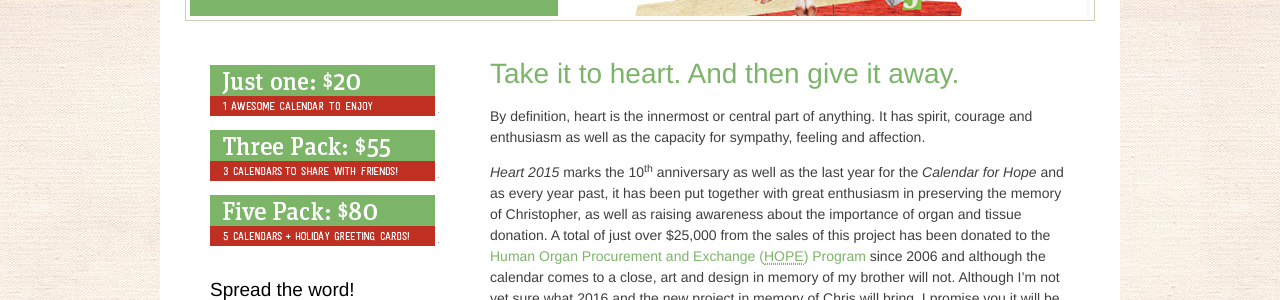
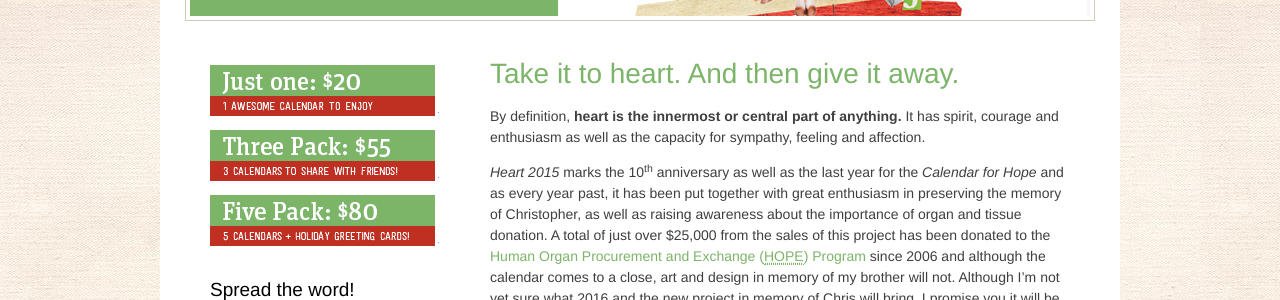
Before and after one commit to elidupuis/calendarforhope.com, a Jekyll site: the page built from index.md, in a window 1280 px wide. Shown: the part 397-697 px from the top of the page. Built offline with Jekyll 4.4.1, drawn with Linux system fonts in a browser that asks for light colours; nearby versions of some CDN libraries; grey boxes are pictures that could not be loaded.

Commit message:
update content

```diff
--- a/index.md
+++ b/index.md
@@ -6,7 +6,7 @@ published: true
 
 ## Take it to heart. And then give it away.
 
-By definition, heart is the innermost or central part of anything. It has spirit, courage and enthusiasm as well as the capacity for sympathy, feeling and affection.
+By definition, **heart is the innermost or central part of anything.** It has spirit, courage and enthusiasm as well as the capacity for sympathy, feeling and affection.
 
 *Heart 2015* marks the 10<sup>th</sup> anniversary as well as the last year for the *Calendar for Hope* and as every year past, it has been put together with great enthusiasm in preserving the memory of Christopher, as well as raising awareness about the importance of organ and tissue donation. A total of just over $25,000 from the sales of this project has been donated to the [Human Organ Procurement and Exchange (HOPE) Program][ahs] since 2006 and although the calendar comes to a close, art and design in memory of my brother will not. Although I'm not yet sure what 2016 and the new project in memory of Chris will bring, I promise you it will be delivered with as much heart, love and laughter as this calendar has been.
 
```
